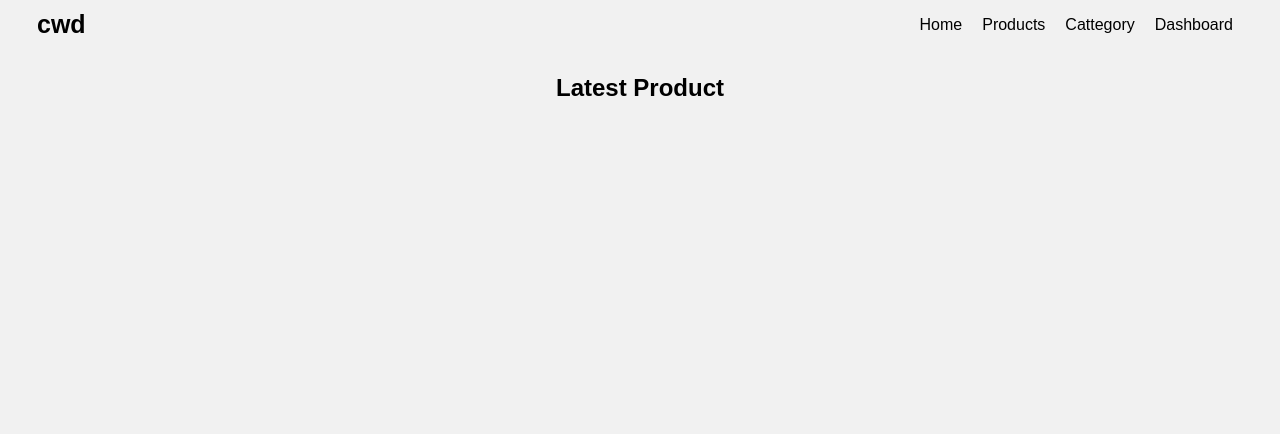
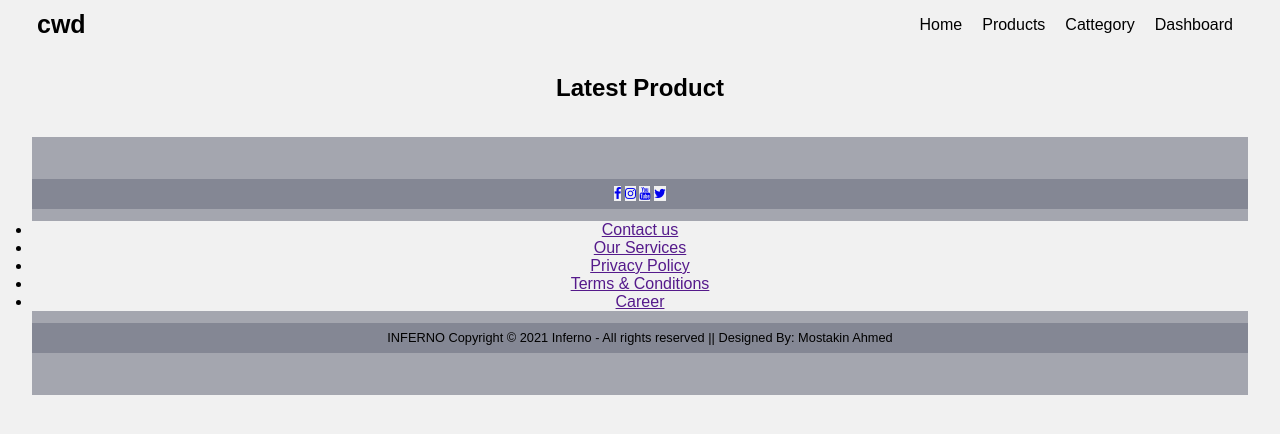
Before and after one commit to mostakinahmed/E-Commerce_Project, a plain HTML site: page frontend/html/index.html in a window 1280 px wide. Drawn offline with Linux system fonts and the light colour scheme; no server answers.

Commit message:
fotter added

```diff
--- a/frontend/css/common.css
+++ b/frontend/css/common.css
@@ -34,7 +34,7 @@ header nav ul li a {
 
 .product-card {
   width: 300px;
-  height: 420px;
+  height: 455px;
   border: 1px solid black;
   margin: 5px;
   padding: 5px;
@@ -51,6 +51,11 @@ header nav ul li a {
   font-size: 15px;
 }
 
+.product-card h3 {
+  font-size: 20px;
+  font-weight: 600;
+}
+
 .product-card p {
   margin: 10px 0;
 }
--- /dev/null
+++ b/frontend/css/style.for.footer.css
@@ -0,0 +1,18 @@
+.footer {
+  background: #6f738196;
+  padding: 30px 0px;
+  font-family: "Play", sans-serif;
+  text-align: center;
+}
+
+#rr {
+  background-color: aqua;
+}
+.footer .row {
+  width: 100%;
+  margin: 1% 0%;
+  padding: 0.6% 0%;
+  color: rgb(0, 0, 0);
+  background-color: #6f738196;
+  font-size: 0.8em;
+}
--- a/frontend/html/index.html
+++ b/frontend/html/index.html
@@ -3,7 +3,19 @@
   <head>
     <meta charset="UTF-8" />
     <meta name="viewport" content="width=device-width, initial-scale=1.0" />
+    <link
+      rel="stylesheet"
+      href="https://cdnjs.cloudflare.com/ajax/libs/font-awesome/4.7.0/css/font-awesome.min.css"
+    />
+
+    <!--GOOGLE FONTS-->
+    <link rel="preconnect" href="https://fonts.gstatic.com" />
+    <link
+      href="https://fonts.googleapis.com/css2?family=Fredoka+One&family=Play&display=swap"
+      rel="stylesheet"
+    />
     <title>E-commerce</title>
+    <link rel="stylesheet" href="../css/style.for.footer.css" />
     <link rel="stylesheet" href="../css/common.css" />
     <link rel="stylesheet" href="../css/index.css" />
   </head>
@@ -30,8 +42,34 @@
       <h2>Latest Product</h2>
       <div id="product-container"></div>
     </section>
+
+    <footer>
+      <div class="footer">
+        <div class="row">
+          <a href="#"><i class="fa fa-facebook"></i></a>
+          <a href="#"><i class="fa fa-instagram"></i></a>
+          <a href="#"><i class="fa fa-youtube"></i></a>
+          <a href="#"><i class="fa fa-twitter"></i></a>
+        </div>
+
+        <div id="rr">
+          <ul>
+            <li><a href="">Contact us</a></li>
+            <li><a href="">Our Services</a></li>
+            <li><a href="">Privacy Policy</a></li>
+            <li><a href="">Terms & Conditions</a></li>
+            <li><a href="">Career</a></li>
+          </ul>
+        </div>
+
+        <div class="row">
+          INFERNO Copyright © 2021 Inferno - All rights reserved || Designed By:
+          Mostakin Ahmed
+        </div>
+      </div>
+    </footer>
+
     <script type="module" src="../js/home_slider.js"></script>
-    <!-- <script src="../js/shared/commonFun.js"></script> -->
     <script type="module" src="../js/home-product.js"></script>
   </body>
 </html>
--- a/frontend/js/shared/commonFun.js
+++ b/frontend/js/shared/commonFun.js
@@ -1,6 +1,6 @@
 export const sliceDescription = (description) => {
   const result =
-    description.length > 70 ? description.slice(0, 700) + "..." : description;
+    description.length > 65 ? description.slice(0, 65) + "..." : description;
   return result;
 };
 
```
